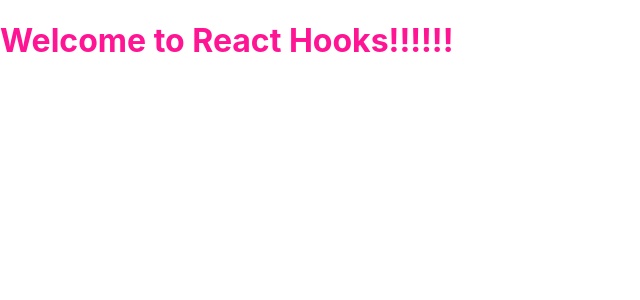
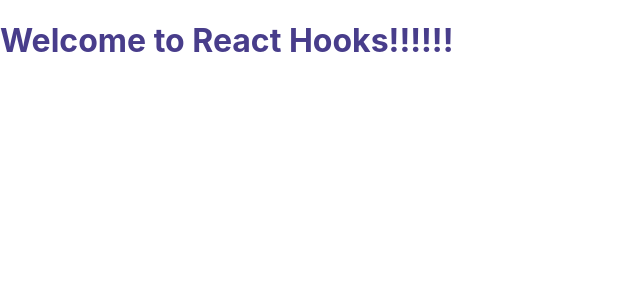
Before and after one commit to ThaoNguyen9809/react-hooks-basic, a React (Create React App) app: page / in a window 1280 px wide. Shown: the top 300 px of the page, without its empty margins (0-640 px from the left). Built offline with nearby package versions, Linux system fonts and the light colour scheme.

Commit message:
bai 1. tao project basic vs reacthooks

```diff
--- a/src/App.scss
+++ b/src/App.scss
@@ -1,3 +1,3 @@
-.app{
-  color: deeppink;
+.app {
+  color: darkslateblue;
 }
```
